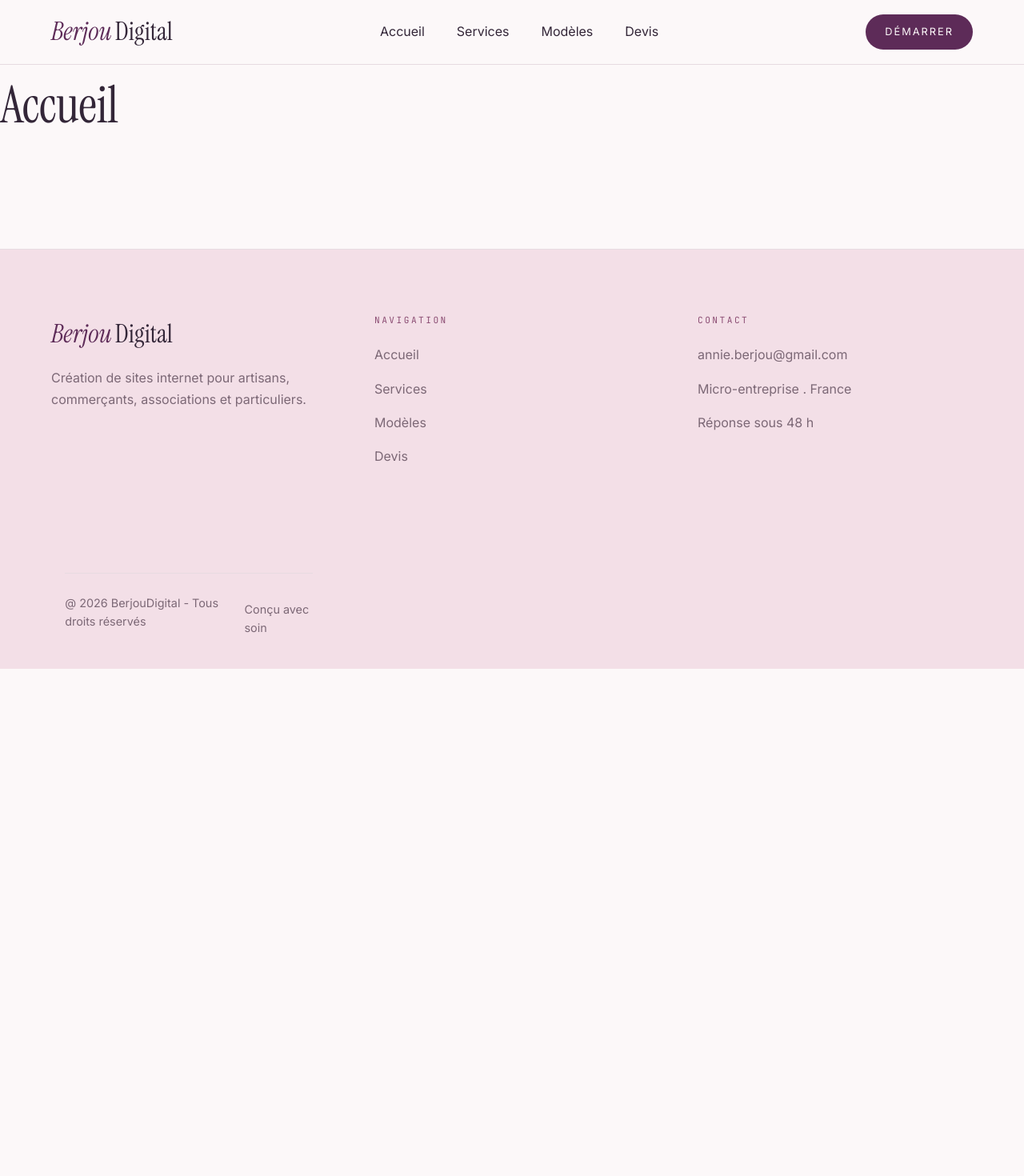
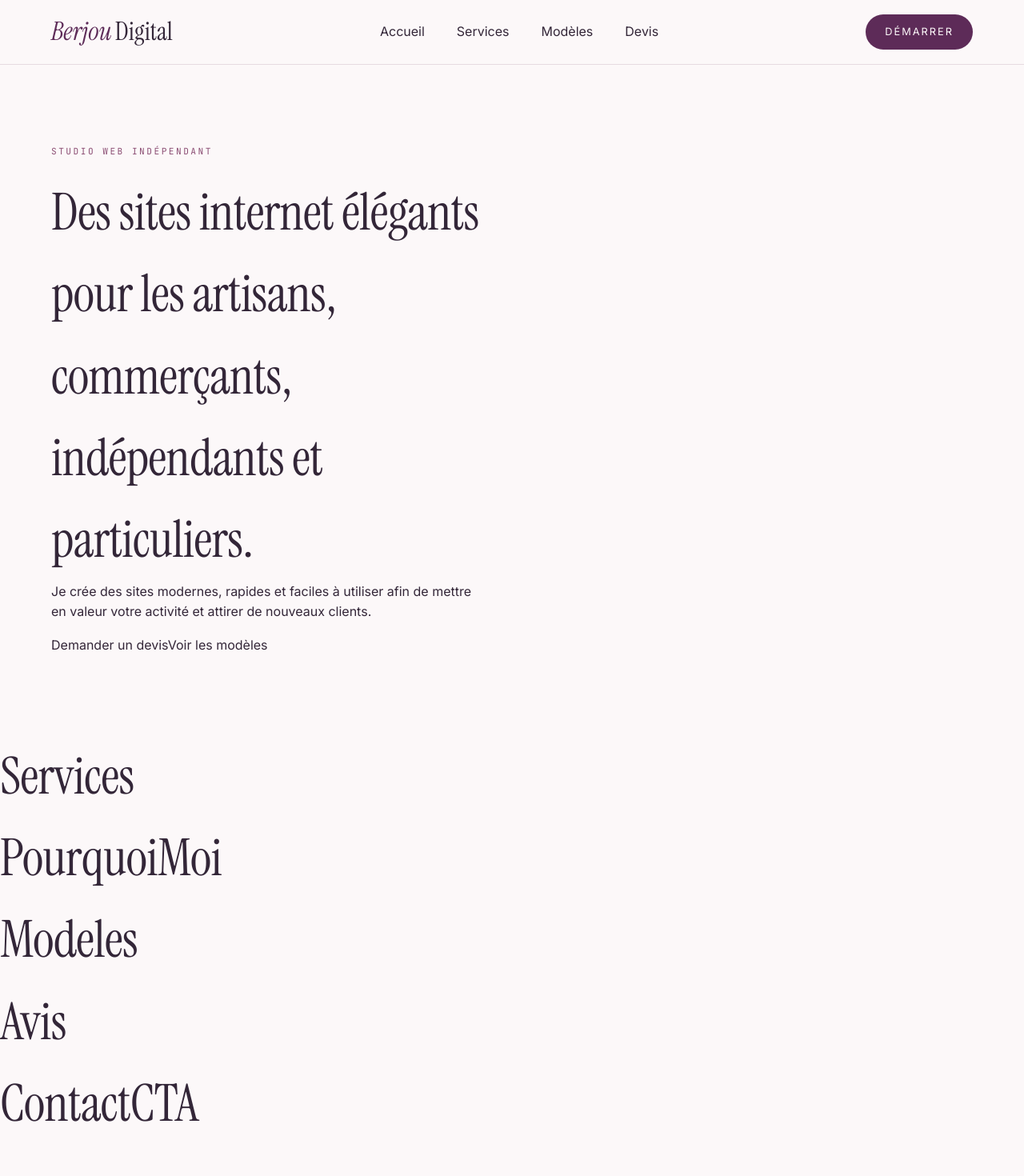
Before and after one commit to ninie08car/berjou-digital, a React (Vite) app: page / in a window 1280 px wide. Shown: the top 1470 px of the page at 80% size. Before the commit the page ends 836 px from the top, so only its background shows below. Built offline with nearby package versions, Linux system fonts and the light colour scheme.

Commit message:
création structure de la page Accueil

```diff
--- /dev/null
+++ b/src/components/Avis/Avis.jsx
@@ -0,0 +1,7 @@
+import { h1 } from "framer-motion/client";
+
+function Avis() {
+  return <h1>Avis</h1>;
+}
+
+export default Avis;
--- /dev/null
+++ b/src/components/ContactCTA/ContactCTA.jsx
@@ -0,0 +1,7 @@
+import { h1 } from "framer-motion/client";
+
+function ContactCTA() {
+  return <h1>ContactCTA</h1>;
+}
+
+export default ContactCTA;
--- /dev/null
+++ b/src/components/Hero/Hero.css
@@ -0,0 +1,12 @@
+.hero {
+  padding: 100px 0;
+}
+
+.hero-container {
+  width: min(1200px, 90%);
+  margin: auto;
+  display: grid;
+  grid-template-columns: 1fr 1fr;
+  gap: 80px;
+  align-items: center;
+}
--- /dev/null
+++ b/src/components/Hero/Hero.jsx
@@ -0,0 +1,34 @@
+import "./Hero.css";
+
+function Hero() {
+  return (
+    <section className="hero">
+      <div className="hero-container">
+        <div className="hero-content">
+          <p className="eyebrow">Studio web indépendant</p>
+          <h1>
+            Des sites internet élégants pour les artisans, commerçants,
+            indépendants et particuliers.
+          </h1>
+          <p className="hero-description">
+            Je crée des sites modernes, rapides et faciles à utiliser afin de
+            mettre en valeur votre activité et attirer de nouveaux clients.
+          </p>
+          <div className="hero-buttons">
+            <a href="/devis" className="btn-secondary">
+              Demander un devis
+            </a>
+            <a href="/modeles" className="btn-secondary">
+              Voir les modèles
+            </a>
+          </div>
+        </div>
+        <div className="hero-image">
+          {/* Ici on ajoutera une image plus tard */}
+        </div>
+      </div>
+    </section>
+  );
+}
+
+export default Hero;
--- /dev/null
+++ b/src/components/Modeles/Modeles.jsx
@@ -0,0 +1,7 @@
+import { h1 } from "framer-motion/client";
+
+function Modeles() {
+  return <h1>Modeles</h1>;
+}
+
+export default Modeles;
--- /dev/null
+++ b/src/components/PourquoiMoi/PourquoiMoi.jsx
@@ -0,0 +1,7 @@
+import { h1 } from "framer-motion/client";
+
+function PourquoiMoi() {
+  return <h1>PourquoiMoi</h1>;
+}
+
+export default PourquoiMoi;
--- /dev/null
+++ b/src/components/Services/Services.jsx
@@ -0,0 +1,7 @@
+import { h1 } from "framer-motion/client";
+
+function Services() {
+  return <h1>Services</h1>;
+}
+
+export default Services;
--- a/src/pages/Home.jsx
+++ b/src/pages/Home.jsx
@@ -1,5 +1,21 @@
+import Hero from "../components/Hero/Hero";
+import Services from "../components/Services/Services";
+import PourquoiMoi from "../components/PourquoiMoi/PourquoiMoi";
+import Modeles from "../components/Modeles/Modeles";
+import Avis from "../components/Avis/Avis";
+import ContactCTA from "../components/ContactCTA/ContactCTA";
+
 function Home() {
-  return <h1>Accueil</h1>;
+  return (
+    <>
+      <Hero />
+      <Services />
+      <PourquoiMoi />
+      <Modeles />
+      <Avis />
+      <ContactCTA />
+    </>
+  );
 }
 
 export default Home;
```
